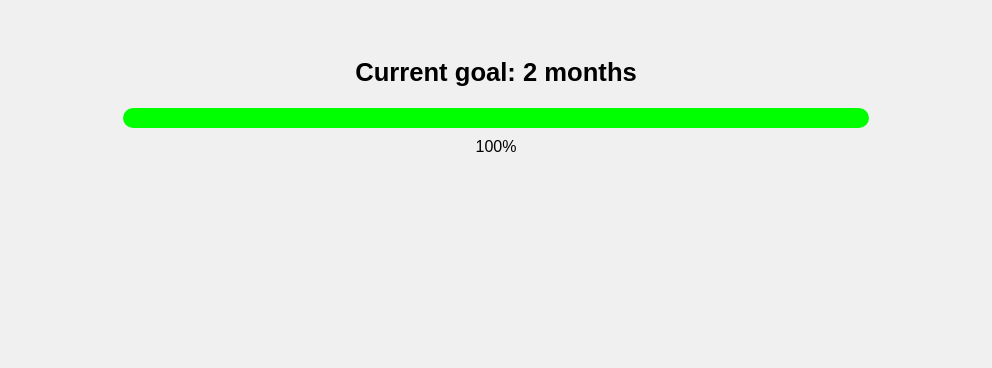
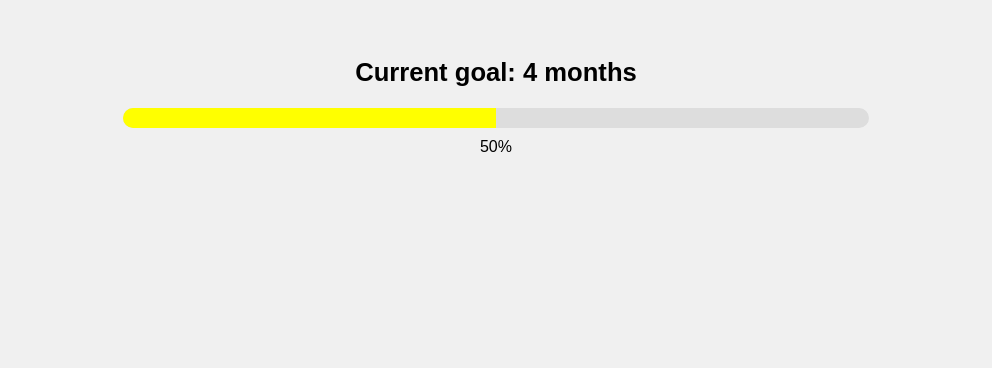
Before and after one commit to iamguba/motivation, a plain HTML site: page index.html in a window 1280 px wide. Shown: the part 432-800 px from the top of the page, without its empty margins (144-1136 px from the left). Drawn offline with Linux system fonts and the light colour scheme.

Commit message:
4 months

```diff
--- a/index.html
+++ b/index.html
@@ -9,7 +9,7 @@
 <body>
 <h1>Congratulations! Staying sober for</h1>
 <p id="timer">Loading...</p>
-<h2>Current goal: 2 months</h2>
+<h2>Current goal: 4 months</h2>
 <div id="progress-bar-container">
   <div id="progress-bar" style="width: 0%;"></div>
 </div>
--- a/script.js
+++ b/script.js
@@ -1,5 +1,10 @@
+const T_MINUTES = 60;
+const T_HOURS = 60 * T_MINUTES;
+const T_DAYS = 24 * T_HOURS;
+const T_MONTHS = 30 * T_DAYS;
+
 const startTs = new Date("Mon Apr 15 2024 10:05:32 GMT+0300").getTime(); // Hardcoded start timestamp
-const goal = 60 * 24 * 60 * 60; // Goal in seconds, assuming one month
+const goal = 4 * T_MONTHS;
 
 function updateTimer() {
   const now = new Date().getTime();
```
